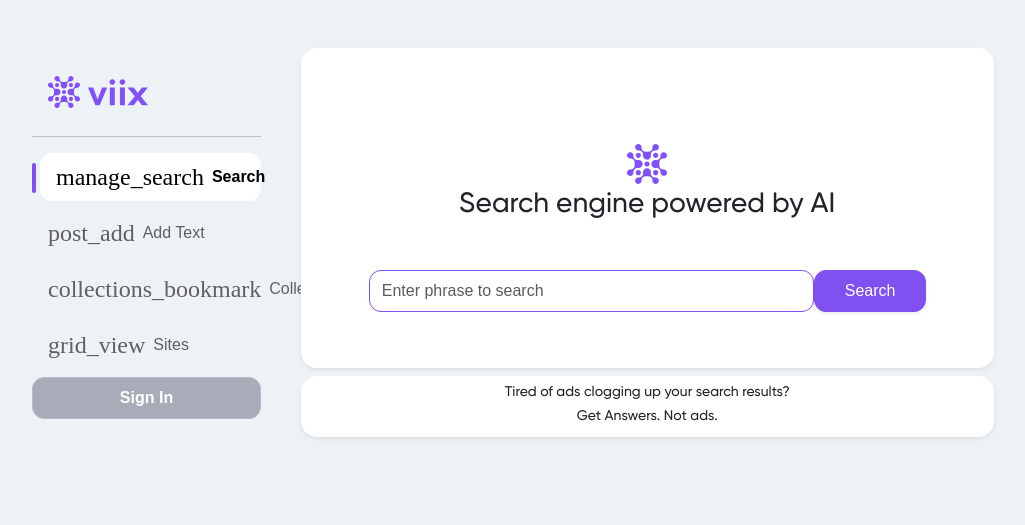
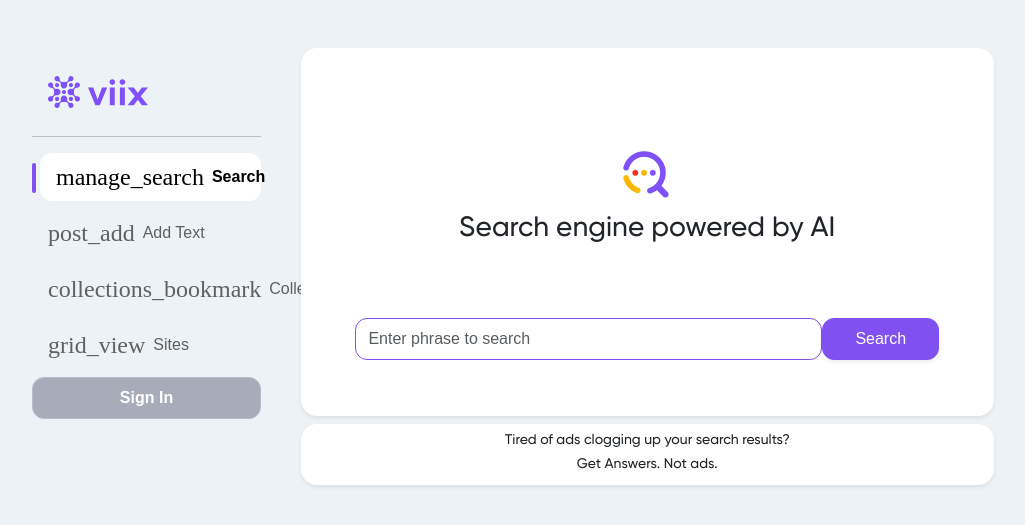
Before and after one commit to diixo/viix-ai, a Django app: page / in a window 1280 px wide. Shown: the top 525 px of the page, without its empty margins (66-1091 px from the left). Run offline with Django 5.2, Linux system fonts and the light colour scheme; some libraries are stand-ins or nearby versions; some web fonts are replaced.

Commit message:
Added searching logos

```diff
--- a/core/app_main/templates/app_main/ai-search.html
+++ b/core/app_main/templates/app_main/ai-search.html
@@ -16,20 +16,20 @@
 
 <!------------------------------------------ SEARCHING ------------------------------------------>
 
-<div class="bg-body px-4 pt-5 pb-2 rounded-4 shadow-sm">
+<div class="bg-body px-2 pt-5 pb-2 rounded-4 shadow-sm">
    <div class="mt-5 mb-1">
       <a href="" class="text-decoration-none d-flex justify-content-center align-items-center">
-         <img src="/static/app_main/logos/viix/viix-main.svg" class="img-fluid" alt="viix.AI" style="height:40px;">
+         <img src="/static/app_main/logos/viix/pixoflow-search.png" class="img-fluid" alt="viix.AI" style="height:64px;">
       </a>
    </div>
 
    <h1 class="text-center mt-1 mb-5" style="font-size: 28px;">Search engine powered by AI</h1>
 
    <section id="search-result">
-   <form method="POST">
+   <form method="POST" class="pt-4">
       {% csrf_token %}
 
-      <div class="row mb-5 mt-5">
+      <div class="row mb-5">
          <div class="col-xl-12 mx-auto">
             <div class="row justify-content-center">
 
```
Also changed, not shown: core/app_main/static/app_main/logos/viix/original.png (added), core/app_main/static/app_main/logos/viix/pixoflow-search.png (added), core/app_main/static/app_main/logos/viix/pixoflow.svg (added).
